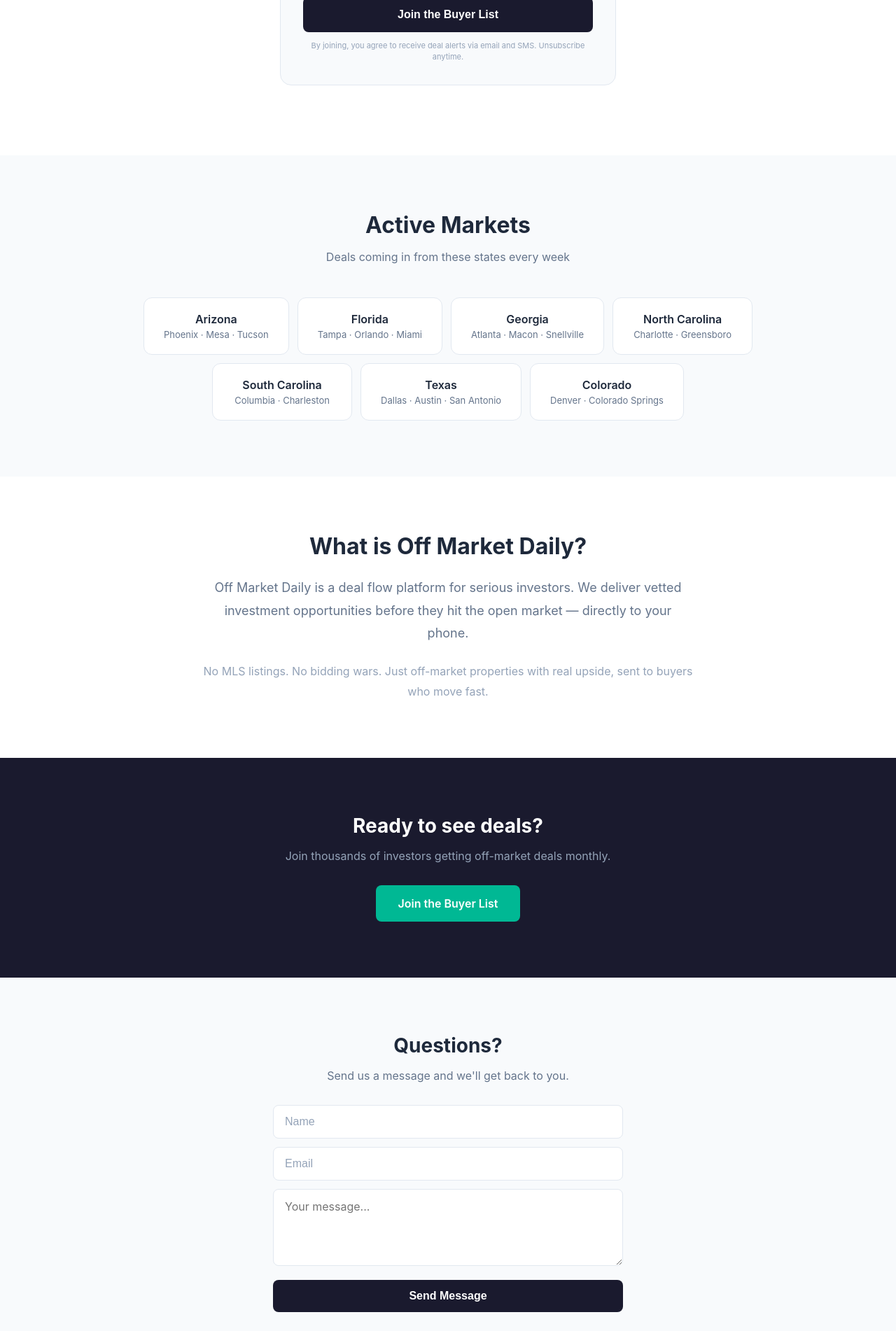
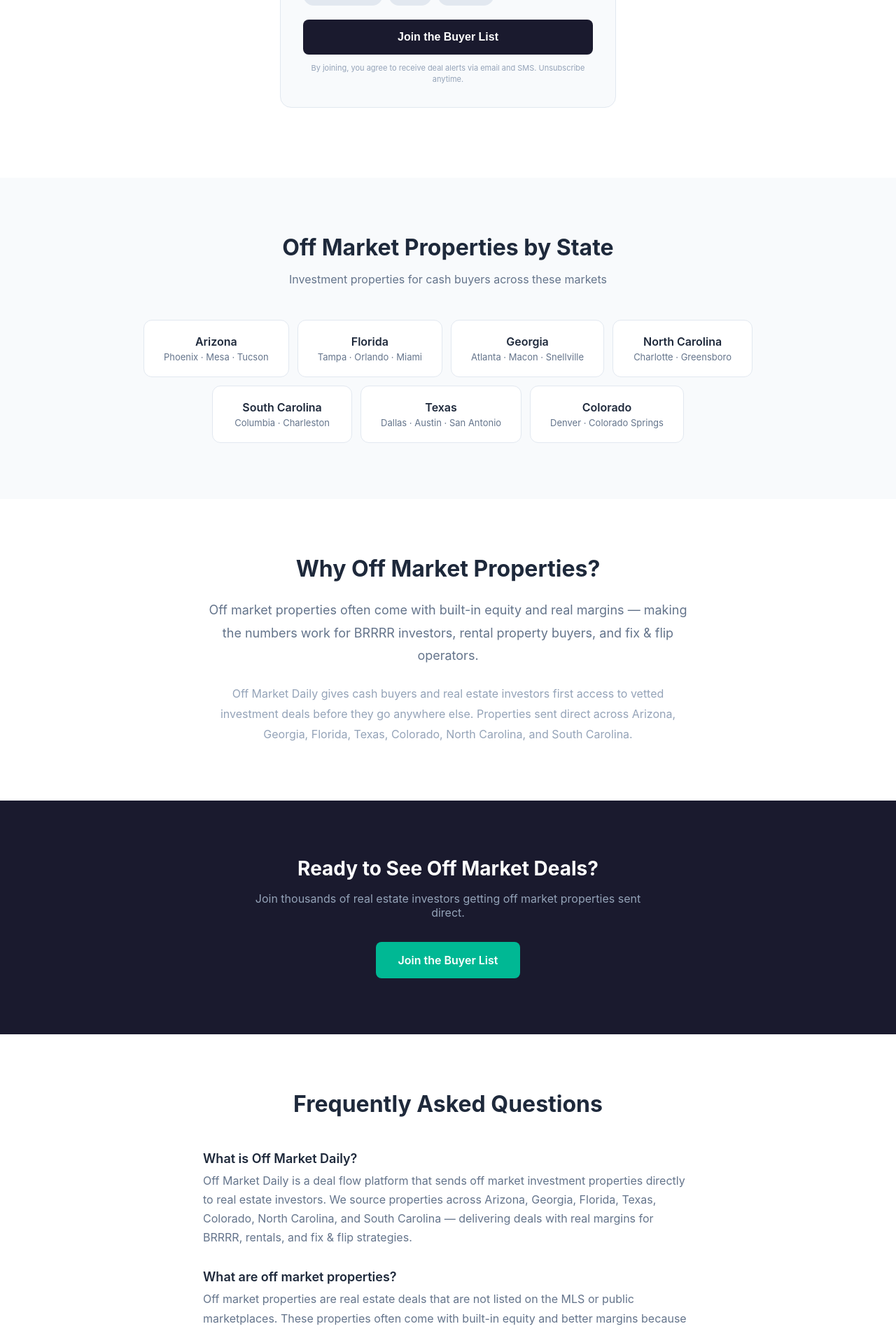
Before and after one commit to RickCHOProject/omd-website, a Next.js app: page / in a window 1280 px wide. Shown: the part 880-2782 px from the top of the page at 70% size. Built offline with nearby package versions, Linux system fonts and the light colour scheme.

Commit message:
Update page.js

```diff
--- a/app/page.js
+++ b/app/page.js
@@ -65,7 +65,7 @@
         </div>
         <div style={{ display: 'flex', gap: '24px', alignItems: 'center' }}>
           <a href="#markets" style={{ color: '#64748b', textDecoration: 'none', fontSize: '14px', fontWeight: '500' }}>Markets</a>
-          <a href="#about" style={{ color: '#64748b', textDecoration: 'none', fontSize: '14px', fontWeight: '500' }}>About</a>
+          <a href="#about" style={{ color: '#64748b', textDecoration: 'none', fontSize: '14px', fontWeight: '500' }}>Why Off Market</a>
           <a
             href="#signup"
             style={{
@@ -111,8 +111,8 @@
           marginBottom: '24px',
           letterSpacing: '-1px'
         }}>
-          First Access to<br/>
-          <span style={{ color: '#00b894' }}>Off-Market Deals</span>
+          Off-Market Properties<br/>
+          <span style={{ color: '#00b894' }}>Sent Direct to Investors</span>
         </h1>
         <p style={{
           fontSize: '20px',
@@ -122,7 +122,7 @@
           maxWidth: '600px',
           margin: '0 auto 48px'
         }}>
-          Investment properties across 7 states. Delivered before they hit the open market.
+          First access to investment properties with real margins — perfect for BRRRR, rentals, and fix & flip deals across Arizona, Georgia, Florida, Texas, Colorado, and more.
         </p>
 
         {/* Stats Row */}
@@ -295,7 +295,7 @@
             textAlign: 'center',
             marginBottom: '16px'
           }}>
-            Active Markets
+            Off Market Properties by State
           </h2>
           <p style={{
             color: '#64748b',
@@ -303,7 +303,7 @@
             marginBottom: '48px',
             fontSize: '16px'
           }}>
-            Deals coming in from these states every week
+            Investment properties for cash buyers across these markets
           </p>
           <div style={{
             display: 'flex',
@@ -355,7 +355,7 @@
             color: '#1e293b',
             marginBottom: '24px'
           }}>
-            What is Off Market Daily?
+            Why Off Market Properties?
           </h2>
           <p style={{
             color: '#64748b',
@@ -363,14 +363,14 @@
             lineHeight: '1.8',
             marginBottom: '24px'
           }}>
-            Off Market Daily is a deal flow platform for serious investors. We deliver vetted investment opportunities before they hit the open market — directly to your phone.
+            Off market properties often come with built-in equity and real margins — making the numbers work for BRRRR investors, rental property buyers, and fix & flip operators.
           </p>
           <p style={{
             color: '#94a3b8',
             fontSize: '16px',
             lineHeight: '1.8'
           }}>
-            No MLS listings. No bidding wars. Just off-market properties with real upside, sent to buyers who move fast.
+            Off Market Daily gives cash buyers and real estate investors first access to vetted investment deals before they go anywhere else. Properties sent direct across Arizona, Georgia, Florida, Texas, Colorado, North Carolina, and South Carolina.
           </p>
         </div>
       </section>
@@ -388,14 +388,14 @@
             color: '#fff',
             marginBottom: '16px'
           }}>
-            Ready to see deals?
+            Ready to See Off Market Deals?
           </h2>
           <p style={{
             color: '#94a3b8',
             marginBottom: '32px',
             fontSize: '16px'
           }}>
-            Join thousands of investors getting off-market deals monthly.
+            Join thousands of real estate investors getting off market properties sent direct.
           </p>
           <a
             href="#signup"
@@ -412,6 +412,69 @@
           >
             Join the Buyer List
           </a>
+        </div>
+      </section>
+
+      {/* FAQ Section */}
+      <section style={{
+        padding: '80px 40px',
+        backgroundColor: '#fff'
+      }}>
+        <div style={{ maxWidth: '700px', margin: '0 auto' }}>
+          <h2 style={{
+            fontSize: '32px',
+            fontWeight: '700',
+            color: '#1e293b',
+            textAlign: 'center',
+            marginBottom: '48px'
+          }}>
+            Frequently Asked Questions
+          </h2>
+
+          <div style={{ marginBottom: '32px' }}>
+            <h3 style={{ fontSize: '18px', fontWeight: '600', color: '#1e293b', marginBottom: '8px' }}>
+              What is Off Market Daily?
+            </h3>
+            <p style={{ color: '#64748b', lineHeight: '1.7' }}>
+              Off Market Daily is a deal flow platform that sends off market investment properties directly to real estate investors. We source properties across Arizona, Georgia, Florida, Texas, Colorado, North Carolina, and South Carolina — delivering deals with real margins for BRRRR, rentals, and fix & flip strategies.
+            </p>
+          </div>
+
+          <div style={{ marginBottom: '32px' }}>
+            <h3 style={{ fontSize: '18px', fontWeight: '600', color: '#1e293b', marginBottom: '8px' }}>
+              What are off market properties?
+            </h3>
+            <p style={{ color: '#64748b', lineHeight: '1.7' }}>
+              Off market properties are real estate deals that are not listed on the MLS or public marketplaces. These properties often come with built-in equity and better margins because they are sourced directly before reaching the open market.
+            </p>
+          </div>
+
+          <div style={{ marginBottom: '32px' }}>
+            <h3 style={{ fontSize: '18px', fontWeight: '600', color: '#1e293b', marginBottom: '8px' }}>
+              Who is Off Market Daily for?
+            </h3>
+            <p style={{ color: '#64748b', lineHeight: '1.7' }}>
+              Off Market Daily is for cash buyers, real estate investors, BRRRR investors, rental property buyers, and fix & flip operators looking for investment properties with real margins. Our buyers include individuals, LLCs, and investment funds.
+            </p>
+          </div>
+
+          <div style={{ marginBottom: '32px' }}>
+            <h3 style={{ fontSize: '18px', fontWeight: '600', color: '#1e293b', marginBottom: '8px' }}>
+              What states do you have off market deals in?
+            </h3>
+            <p style={{ color: '#64748b', lineHeight: '1.7' }}>
+              We currently source off market properties in Arizona (Phoenix, Mesa, Tucson), Georgia (Atlanta, Macon), Florida (Tampa, Orlando, Miami), Texas (Dallas, Austin, San Antonio), Colorado (Denver, Colorado Springs), North Carolina (Charlotte, Greensboro), and South Carolina (Columbia, Charleston).
+            </p>
+          </div>
+
+          <div>
+            <h3 style={{ fontSize: '18px', fontWeight: '600', color: '#1e293b', marginBottom: '8px' }}>
+              Is it free to join?
+            </h3>
+            <p style={{ color: '#64748b', lineHeight: '1.7' }}>
+              Yes, joining the Off Market Daily buyer list is completely free. You will receive off market investment properties sent directly to you as they become available in your selected markets.
+            </p>
+          </div>
         </div>
       </section>
 
```
